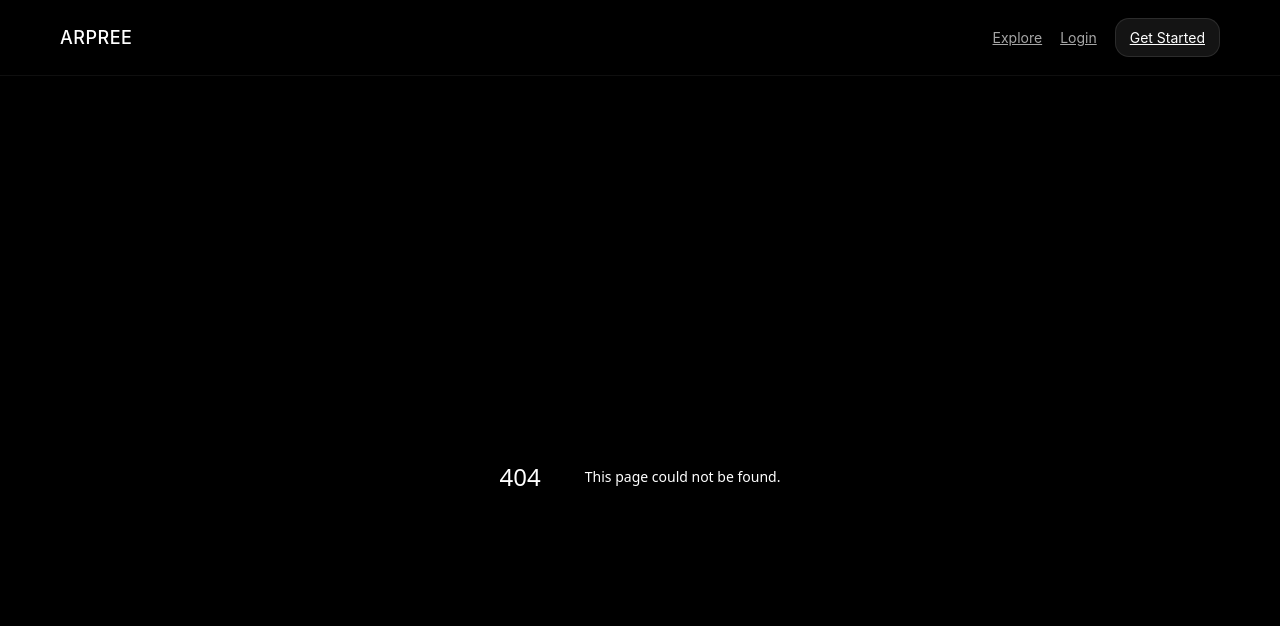
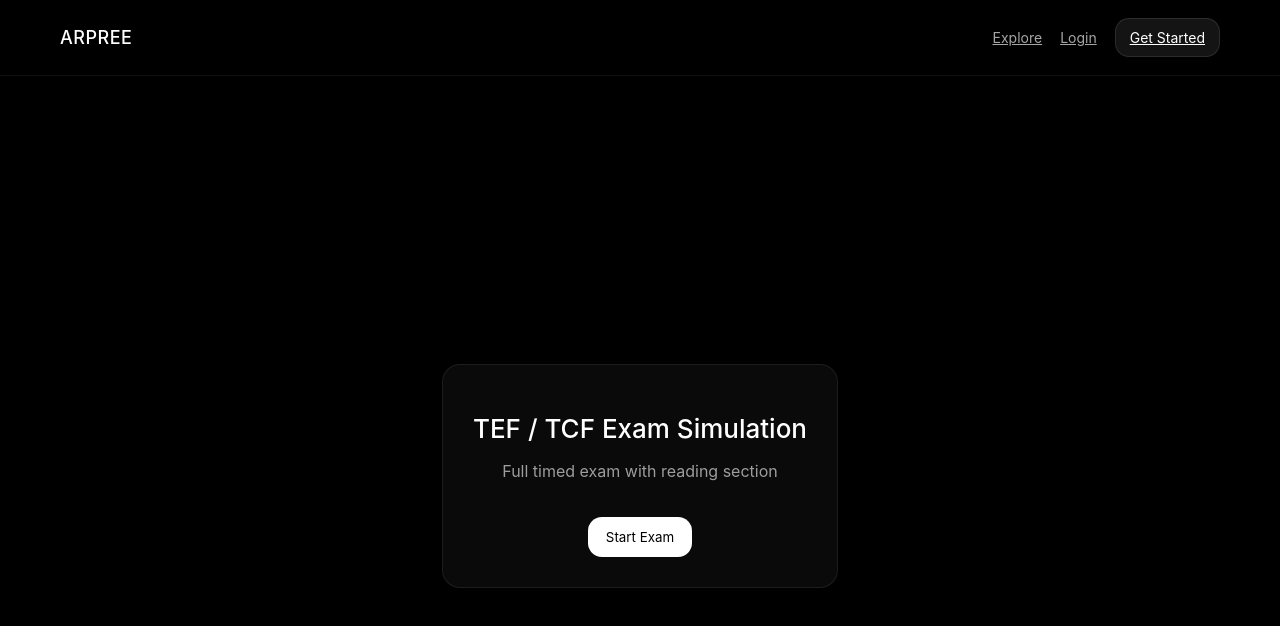
Before and after one commit to aaloopraantha/arpree, a Next.js app: page /exam in a window 1280 px wide. Before the commit this address had no page. Shown: the top 626 px of the page. Built offline with nearby package versions, Linux system fonts and the light colour scheme.

Commit message:
Create page.js

```diff
--- /dev/null
+++ b/app/exam/page.js
@@ -0,0 +1,222 @@
+'use client'
+
+import { useEffect, useState } from 'react'
+
+export default function ExamPage() {
+  const [step, setStep] = useState('start')
+  const [index, setIndex] = useState(0)
+  const [score, setScore] = useState(0)
+  const [time, setTime] = useState(60)
+  const [finished, setFinished] = useState(false)
+
+  const questions = [
+    {
+      type: 'reading',
+      question: 'What is the capital of Canada?',
+      options: ['Toronto', 'Ottawa', 'Montreal', 'Vancouver'],
+      answer: 'Ottawa',
+    },
+    {
+      type: 'reading',
+      question: 'TEF is mainly used for?',
+      options: ['Tourism', 'Immigration', 'Sports', 'Driving'],
+      answer: 'Immigration',
+    },
+    {
+      type: 'reading',
+      question: 'Which language is tested in TEF?',
+      options: ['English', 'French', 'Spanish', 'German'],
+      answer: 'French',
+    },
+  ]
+
+  useEffect(() => {
+    if (step !== 'exam' || finished) return
+
+    if (time <= 0) {
+      nextQuestion()
+      return
+    }
+
+    const timer = setInterval(() => {
+      setTime((t) => t - 1)
+    }, 1000)
+
+    return () => clearInterval(timer)
+  }, [time, step, finished])
+
+  function startExam() {
+    setStep('exam')
+    setTime(60)
+  }
+
+  function selectAnswer(option) {
+    if (option === questions[index].answer) {
+      setScore((s) => s + 1)
+    }
+    nextQuestion()
+  }
+
+  function nextQuestion() {
+    const next = index + 1
+
+    if (next < questions.length) {
+      setIndex(next)
+      setTime(60)
+    } else {
+      setFinished(true)
+      setStep('result')
+    }
+  }
+
+  function restart() {
+    setStep('start')
+    setIndex(0)
+    setScore(0)
+    setTime(60)
+    setFinished(false)
+  }
+
+  /* START SCREEN */
+  if (step === 'start') {
+    return (
+      <main style={styles.container}>
+        <div style={styles.card}>
+          <h1 style={styles.title}>TEF / TCF Exam Simulation</h1>
+          <p style={styles.text}>
+            Full timed exam with reading section
+          </p>
+
+          <button style={styles.button} onClick={startExam}>
+            Start Exam
+          </button>
+        </div>
+      </main>
+    )
+  }
+
+  /* RESULT SCREEN */
+  if (step === 'result') {
+    return (
+      <main style={styles.container}>
+        <div style={styles.card}>
+          <h1 style={styles.title}>Exam Completed</h1>
+
+          <p style={styles.text}>
+            Score: {score} / {questions.length}
+          </p>
+
+          <p style={styles.text}>
+            Accuracy: {Math.round((score / questions.length) * 100)}%
+          </p>
+
+          <button style={styles.button} onClick={restart}>
+            Restart Exam
+          </button>
+        </div>
+      </main>
+    )
+  }
+
+  /* EXAM SCREEN */
+  return (
+    <main style={styles.container}>
+      <div style={styles.examBox}>
+
+        {/* TOP BAR */}
+        <div style={styles.topBar}>
+          <p>Question {index + 1} / {questions.length}</p>
+          <p>Time: {time}s</p>
+        </div>
+
+        {/* QUESTION */}
+        <h2 style={{ fontWeight: 500 }}>
+          {questions[index].question}
+        </h2>
+
+        {/* OPTIONS */}
+        <div style={{ marginTop: 20 }}>
+          {questions[index].options.map((opt) => (
+            <button
+              key={opt}
+              onClick={() => selectAnswer(opt)}
+              style={styles.option}
+            >
+              {opt}
+            </button>
+          ))}
+        </div>
+
+      </div>
+    </main>
+  )
+}
+
+const styles = {
+  container: {
+    minHeight: '100vh',
+    background: '#000',
+    display: 'flex',
+    justifyContent: 'center',
+    alignItems: 'center',
+    padding: 20,
+  },
+
+  card: {
+    background: 'rgba(255,255,255,0.04)',
+    border: '1px solid rgba(255,255,255,0.08)',
+    borderRadius: 18,
+    padding: 30,
+    textAlign: 'center',
+    backdropFilter: 'blur(14px)',
+  },
+
+  examBox: {
+    width: '100%',
+    maxWidth: 700,
+    background: 'rgba(255,255,255,0.04)',
+    border: '1px solid rgba(255,255,255,0.08)',
+    borderRadius: 18,
+    padding: 30,
+    backdropFilter: 'blur(14px)',
+  },
+
+  topBar: {
+    display: 'flex',
+    justifyContent: 'space-between',
+    marginBottom: 20,
+    color: 'rgba(255,255,255,0.6)',
+  },
+
+  title: {
+    fontSize: 26,
+    fontWeight: 500,
+  },
+
+  text: {
+    color: 'rgba(255,255,255,0.6)',
+    marginTop: 10,
+  },
+
+  button: {
+    marginTop: 20,
+    background: '#fff',
+    color: '#000',
+    padding: '12px 18px',
+    borderRadius: 14,
+    border: 'none',
+    cursor: 'pointer',
+  },
+
+  option: {
+    width: '100%',
+    marginTop: 10,
+    padding: 12,
+    borderRadius: 14,
+    border: '1px solid rgba(255,255,255,0.1)',
+    background: 'rgba(255,255,255,0.06)',
+    color: '#fff',
+    cursor: 'pointer',
+    textAlign: 'left',
+  },
+}
```
